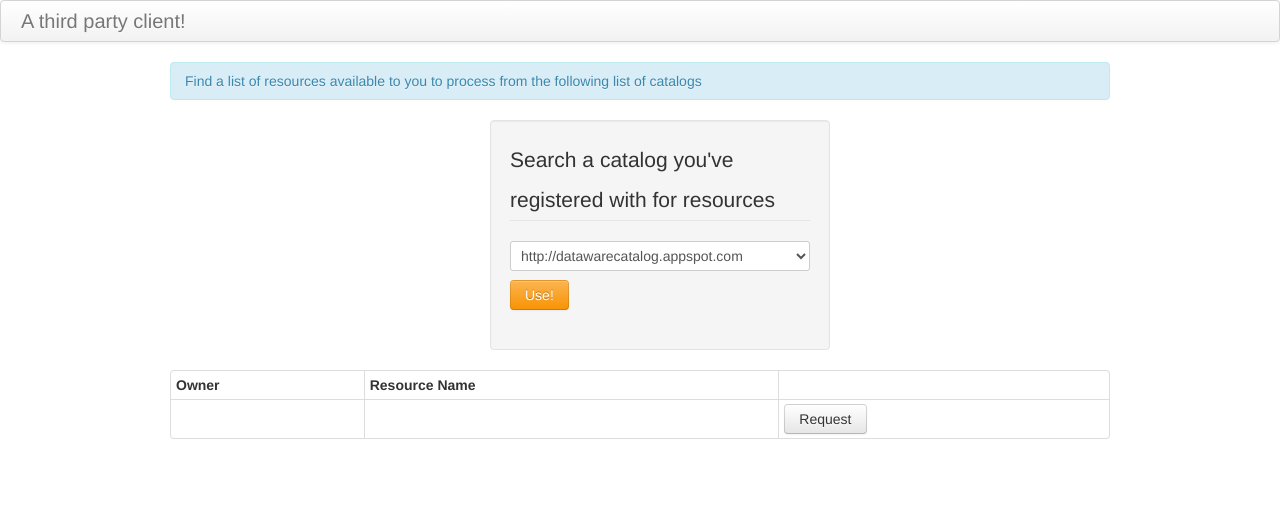
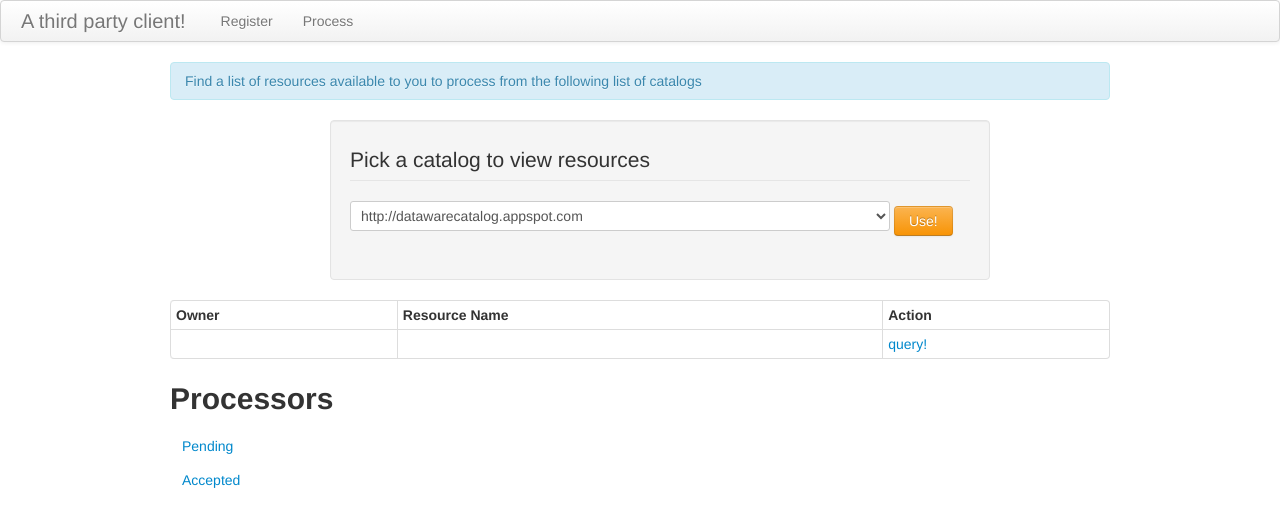
Before and after one commit to psznb/dataware.exp.herokuclient, a Flask app: page / in a window 1280 px wide. Shown: the top 527 px of the page. Run offline with Flask 2, Linux system fonts and the light colour scheme; some libraries are stand-ins or nearby versions.

Commit message:
template updates

```diff
--- a/docs/questions.txt
+++ b/docs/questions.txt
@@ -8,8 +8,9 @@ Stuff that's missing / questions
 
 * How are processes that are to be run DESCRIBED
 
+* should resource offer access to data via a set of restful interfaces rather than through snadboxed python?
 
-Thir party clients:
+Third party clients:
 
 1st: Register with a catalog {need to ensure that this can only be done ONCE}
 
--- a/templates/layout.html
+++ b/templates/layout.html
@@ -9,6 +9,10 @@
 <div class="navbar">
     <div class="navbar-inner">
         <a class="brand" href="#">A third party client!</a>
+         <ul class="nav">
+            <li><a href="#" class="menu_button" id="home">Register</a></li>
+            <li><a href="{{url_for('summary')}}" class="menu_button" id="summary">Process</a></li>
+         </ul>
     </div>
 </div>
 
--- a/templates/summary.html
+++ b/templates/summary.html
@@ -17,10 +17,10 @@
     </div>
 
     <div class="row">
-        <div class="span4 offset4 well">
-            <legend> Search a catalog you've registered with for resources </legend>
+        <div class="span8 offset2 well">
+            <legend> Pick a catalog to view resources </legend>
             <form action="javascript:request_resources()">
-                <select name="catalog_uri" class="span4" id="catalog_uri">
+                <select name="catalog_uri" class="span7" id="catalog_uri">
                         {% for catalog in catalogs%}
                             <option>{{catalog}}</option>
                         {% endfor %}
@@ -35,7 +35,7 @@
             <tr>
                 <th>Owner</th>
                 <th>Resource Name</th>
-                <th> </th>
+                <th>Action</th>
             </tr>
         </thead>
         <tbody data-bind="foreach: items">
@@ -43,11 +43,22 @@
                 <tr>
                     <td data-bind="text: owner"></td>
                     <td data-bind="text: resource_name"></td>
-                    <td><button type="submit" class="btn">Request</button></td>
+                    <td> <a href="#"> query! </a> </td>
                 </tr>
             </form>
         </tbody>
     </table>
+
+    <h2> Processors </h2>
+    <div class="row">
+        <div class="span2">
+            <ul class="nav nav-pills">
+               <li><a href='#'>Pending</a>
+               <li><a href='#'>Accepted</a>
+            </ul>
+        </div>
+    </div>
+
 </div>
 
 <script type="text/javascript">
```
